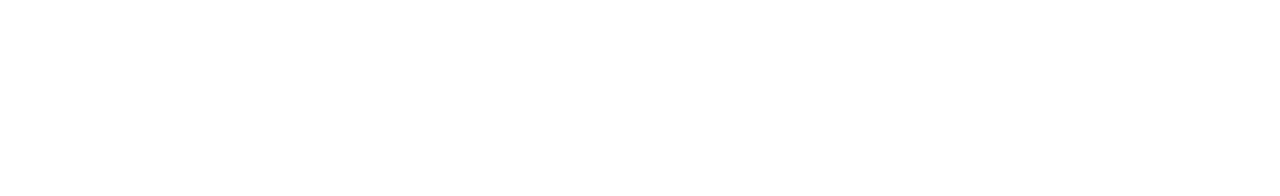
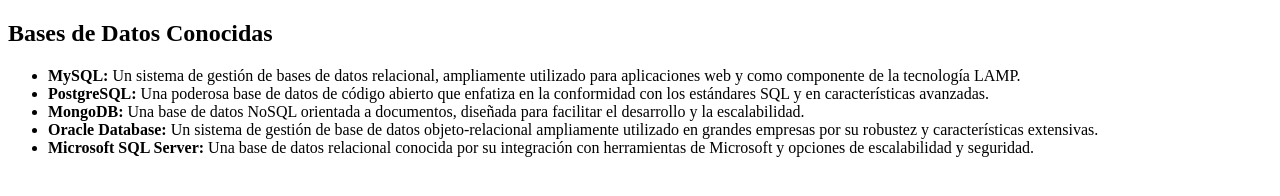
Before and after one commit to melanieAlban/PracticaGit4A_AlbanMelanie, a plain HTML site: page experiencia.html in a window 1280 px wide. Drawn offline with Linux system fonts and the light colour scheme.

Commit message:
Se agrego la experiencia en base de datos

```diff
--- a/experiencia.html
+++ b/experiencia.html
@@ -0,0 +1,32 @@
+<!DOCTYPE html>
+<html lang="en">
+<head>
+    <meta charset="UTF-8">
+    <meta name="viewport" content="width=device-width, initial-scale=1.0">
+    <title>Document</title>
+</head>
+<body>
+    <!-- Bases de Datos Conocidas -->
+<section>
+    <h2>Bases de Datos Conocidas</h2>
+    <ul>
+        <li>
+            <strong>MySQL:</strong> Un sistema de gestión de bases de datos relacional, ampliamente utilizado para aplicaciones web y como componente de la tecnología LAMP.
+        </li>
+        <li>
+            <strong>PostgreSQL:</strong> Una poderosa base de datos de código abierto que enfatiza en la conformidad con los estándares SQL y en características avanzadas.
+        </li>
+        <li>
+            <strong>MongoDB:</strong> Una base de datos NoSQL orientada a documentos, diseñada para facilitar el desarrollo y la escalabilidad.
+        </li>
+        <li>
+            <strong>Oracle Database:</strong> Un sistema de gestión de base de datos objeto-relacional ampliamente utilizado en grandes empresas por su robustez y características extensivas.
+        </li>
+        <li>
+            <strong>Microsoft SQL Server:</strong> Una base de datos relacional conocida por su integración con herramientas de Microsoft y opciones de escalabilidad y seguridad.
+        </li>
+    </ul>
+</section>
+
+</body>
+</html>
```
Also changed, not shown: educacion.html (+1 -1 lines).
